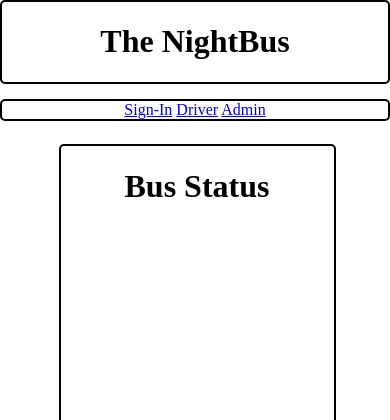
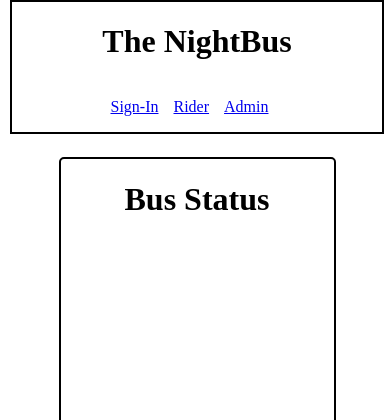
Before and after one commit to reed-college/nightbus, a Flask app: page /rider in a window 390 px wide. Shown: the top 420 px of the page. Run offline with Flask 2, Linux system fonts and the light colour scheme; some libraries are stand-ins or nearby versions.

Commit message:
changed nav to be a part of header and made it responsive

```diff
--- a/nightbus-app/static/css/style.css
+++ b/nightbus-app/static/css/style.css
@@ -17,9 +17,25 @@ It should be 1200px for home page and add/remove driver pages ***/
 /*** header block ***/
 
 .header {
+	width: 95%;
+	margin-left: 2.5%;
 	margin-bottom: 15px;
 	border: 2px solid black;
-	border-radius: 5px;
+	display: flex;
+	flex-direction: column;
+	justify-content: space-between;
+}
+
+.nav {
+
+}
+
+.nav a {
+	margin-right: 15px;
+}
+
+.nav p {
+	text-align: center;
 }
 
 /*** middle of page content ***/
@@ -69,6 +85,14 @@ button {
 
 @media only screen and (min-width: 1000px) {
 
+	.header {
+		flex-direction: row;
+	}
+	.nav {
+		margin-top: 25px;
+		margin-right: 15px;
+	}
+
 	.wrapper {
 		height: 900px;
 	}
--- a/nightbus-app/templates/rider.html
+++ b/nightbus-app/templates/rider.html
@@ -8,17 +8,12 @@
 <body>
 	<div class="wrapper">
 
-		<div class="header">
-			<h1>The NightBus</h1>
+	<div class="header">
+		<h1>The NightBus</h1>
+		<div class="nav">
+			<p><a href="/">Sign-In</a><a href="../rider">Rider</a><a href="../admin">Admin</a></p>
 		</div>
-
-		<div class="header">
-			<center>
-			<a href="/">Sign-In</a>
-			<a href="../driver">Driver</a>
-			<a href="../admin">Admin</a>
-			</center>
-		</div>
+	</div>
 
 		<div class="content">
 			<div class="box">
```
Also changed, not shown: nightbus-app/templates/admin.html (+5 -10 lines), nightbus-app/templates/driver.html (+5 -10 lines).
